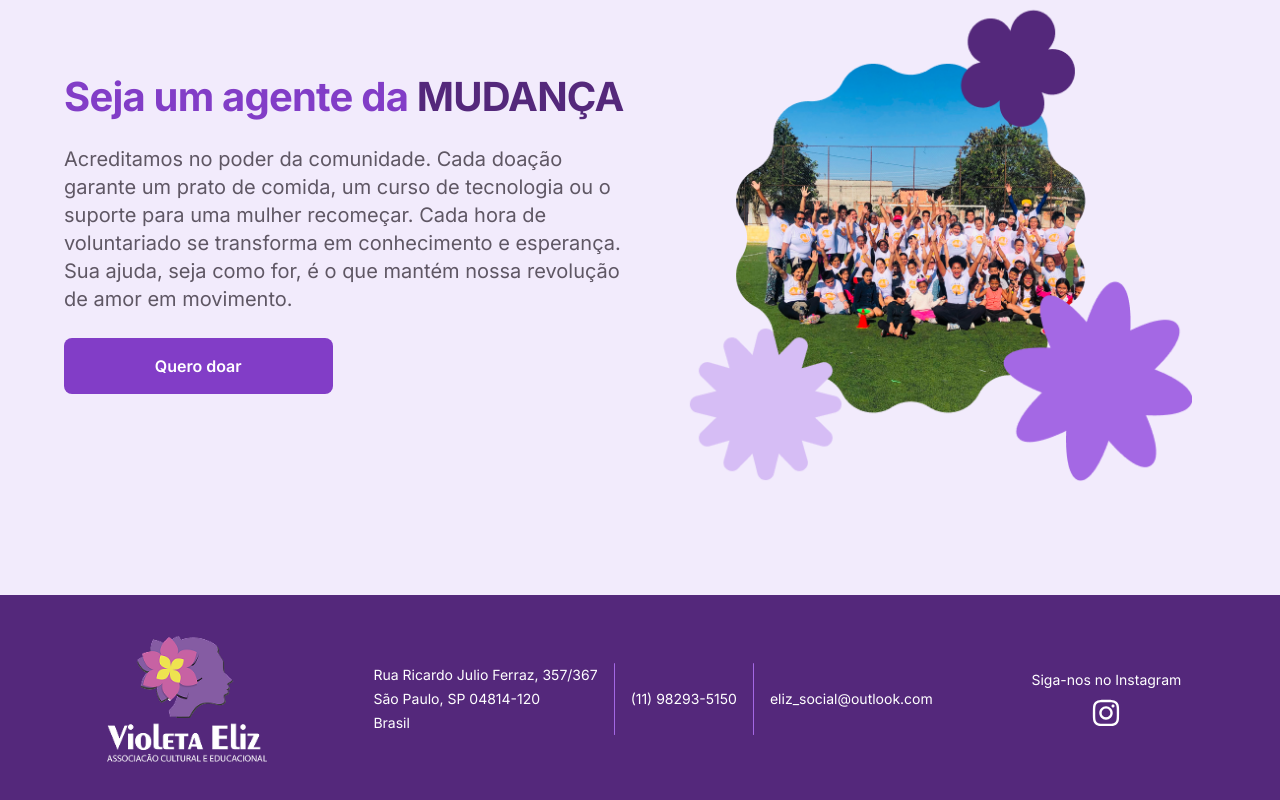
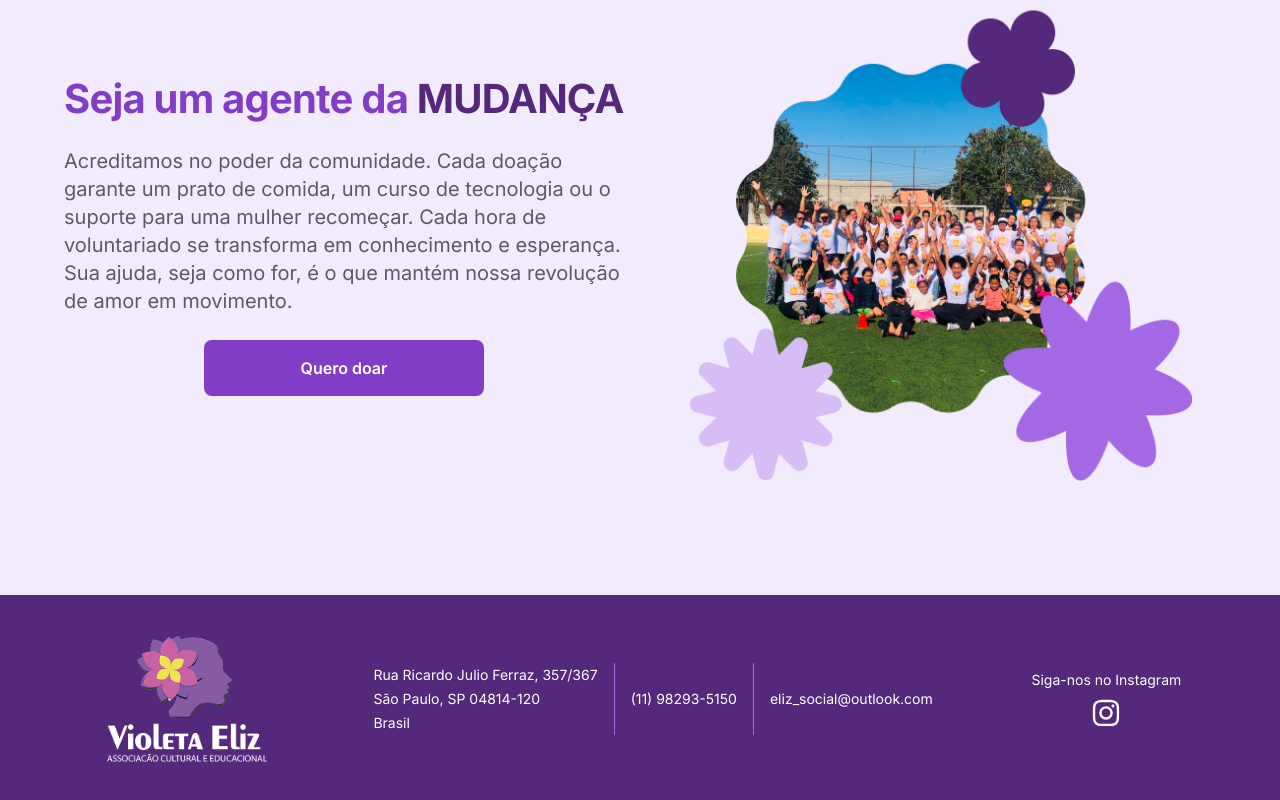
Before and after one commit to Projeto-FrontEnd-Fusion/Aceve-website-development, a Next.js app: page /sobre-nos in a window 1280 px wide. Shown: the part 3287-4087 px from the top of the page. Built offline with nearby package versions, Linux system fonts and the light colour scheme; a web font is replaced by a local one.

Commit message:
refactor: realignment of donation button, removal of volunteer button, layout cleanup

```diff
--- a/src/features/about-us/components/Changemaker.tsx
+++ b/src/features/about-us/components/Changemaker.tsx
@@ -9,7 +9,9 @@ export const Changemaker = () => {
           className="font-inter font-bold text-[1.5rem] tablet:text-[2.5rem] leading-[1.875rem] tablet:leading-[2.875rem] tracking-[-0.015rem] tablet:tracking-[-0.05rem] text-center tablet:text-left"
           style={{ fontStyle: "normal" }}
         >
-          <span className="text-[#823DC7] block tablet:inline">Seja um agente da{" "}</span>
+          <span className="text-[#823DC7] block tablet:inline">
+            Seja um agente da{" "}
+          </span>
           <span className="text-[#54287B] block tablet:inline">MUDANÇA</span>
         </h2>
 
@@ -26,30 +28,20 @@ export const Changemaker = () => {
           style={{ fontStyle: "normal" }}
         >
           Acreditamos no poder da comunidade. Cada doação garante um prato de
-          comida, um curso de tecnologia ou o suporte para uma mulher
-          recomeçar. Cada hora de voluntariado se transforma em conhecimento e
-          esperança. Sua ajuda, seja como for, é o que mantém nossa revolução
-          de amor em movimento.
+          comida, um curso de tecnologia ou o suporte para uma mulher recomeçar.
+          Cada hora de voluntariado se transforma em conhecimento e esperança.
+          Sua ajuda, seja como for, é o que mantém nossa revolução de amor em
+          movimento.
         </p>
-
-        <div className="flex flex-col tablet:flex-row items-start gap-[1rem] tablet:gap-[1.1875rem] w-full self-stretch">
+        <div className="flex justify-center w-full">
           <a
             href="/quero-doar"
-            className="flex justify-center items-center gap-[0.5rem] px-[1.25rem] py-[1rem] tablet:flex-[1_0_0]
-            rounded-[0.5rem] bg-[#823DC7] text-[#FFF] text-[1rem] leading-[1.5rem] font-semibold font-inter
-            transition duration-300 hover:bg-[#6C2BB3]"
+            className="w-[17.5rem] h-[3.5rem] flex justify-center items-center gap-[0.5rem]
+    px-[1.25rem] py-[1rem] rounded-[0.5rem] bg-[#823DC7] text-[#FFF] text-[1rem]
+    leading-[1.5rem] font-semibold font-inter transition duration-300 hover:bg-[#6C2BB3]"
           >
             Quero doar
           </a>
-
-          <button
-            disabled
-            className="flex justify-center items-center gap-[0.5rem] px-[1.25rem] py-[1rem] tablet:flex-[1_0_0]
-            rounded-[0.5rem] border-[0.125rem] border-[#823DC7] text-[#823DC7] bg-[#F4F2F4]
-            text-[1rem] leading-[1.5rem] font-semibold font-inter opacity-0 pointer-events-none"
-          >
-            Quero voluntariar
-          </button>
         </div>
       </div>
 
```
